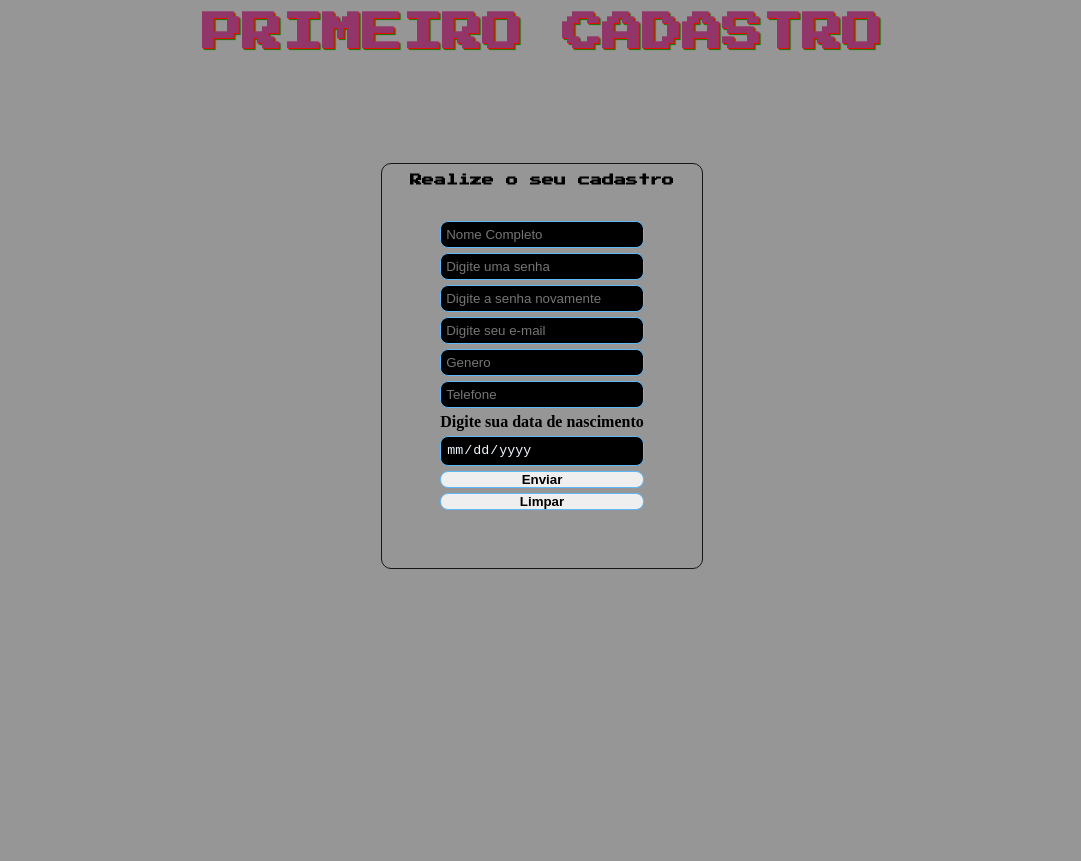
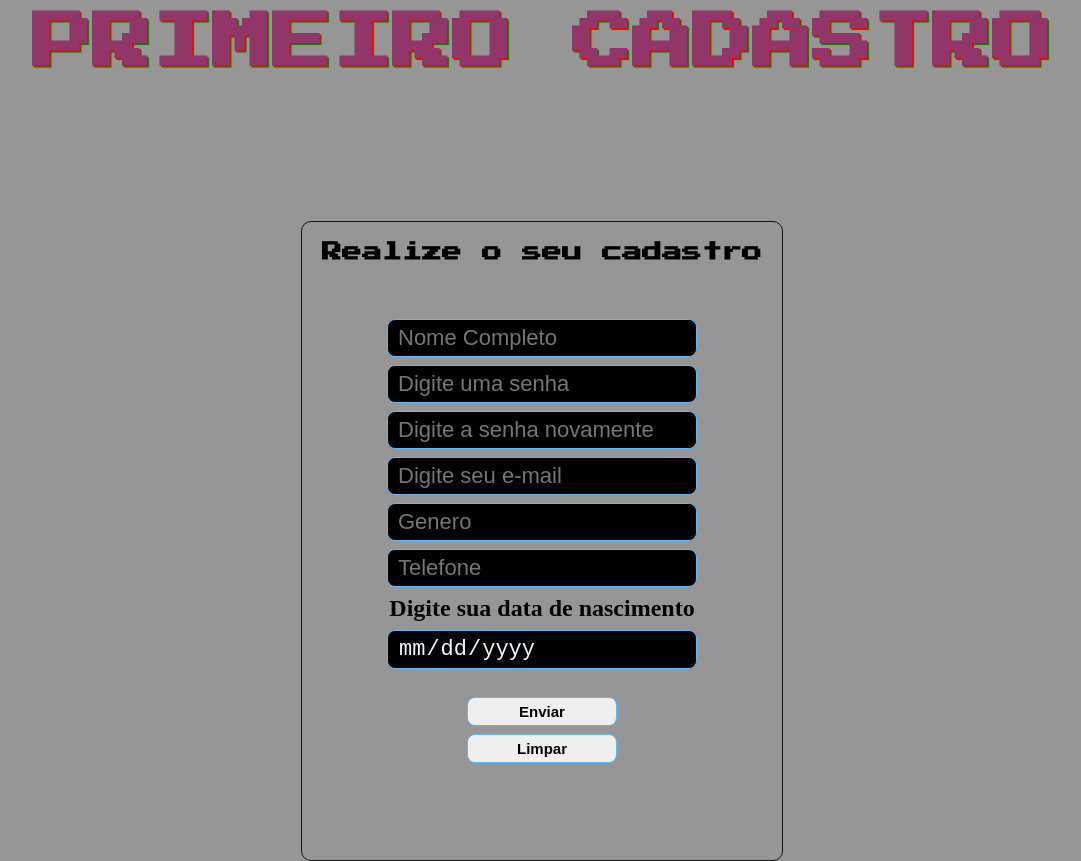
Before and after one commit to paulovarrone/primeiro-cadastro, a plain HTML site: page index.html in a window 1280 px wide. Shown: the whole page, without its empty margins (98-1179 px from the left). Before the commit the page ends 800 px from the top, so only its background shows below. Drawn offline with Linux system fonts and the light colour scheme.

Commit message:
ampliação

```diff
--- a/index.html
+++ b/index.html
@@ -36,7 +36,7 @@
 
 
 
-                                    Digite sua data de nascimento
+                                <div class="data">Digite sua data de nascimento</div>
                                 <input type="date" placeholder="">
 
                                 <button class="enviar" type="submit" form="meu-form">Enviar</button>
--- a/style.css
+++ b/style.css
@@ -5,7 +5,7 @@ body {
 }
 
 header {
-    font-size: 40px;
+    font-size: 60px;
     font-family: 'Press Start 2P', cursive;
     padding: 13px 0px;
     text-align: center;
@@ -16,25 +16,27 @@ header {
 
 .cad {
     font-family: 'Press Start 2P', cursive;
-    font-size: 12px;
+    font-size: 20px;
 }
 
 .meio {
   margin: auto;
   border: 1px solid rgb(22, 22, 22);
   border-radius: 10px;
-  padding: 10px 10px 10px 10px;
+  padding: 20px 20px 49px 20px;
+  align-items: center;
 }
 
 .fundo {
     height: 600px;
+    margin-top: 135px;
 }
 
 div {
     border: 0px solid red;
     display: flex;
     flex-direction: column;
-    align-items: center;
+
 }
 
 * {
@@ -45,24 +47,38 @@ div {
 
   #meu-form {
     display: flex;
-    padding: 35px 48px 48px;
+    padding: 57px 48px 48px;
     width: fit-content;
     flex-direction: column;
     justify-content: flex-start;
-    gap: 5px;
+    gap: 8px;
     font-weight: 700;
+  }
+
+  .data {
+    font-size: 24px;
+    text-align: center;
   }
 
   input {
     border: 1px solid #5cb8f6;
-    padding: 5px 5px;
+    padding: 5px 10px;
+    /* margin: 1px 2px; */
     border-radius: 8px;
     background-color: rgb(0, 0, 0);
     color: aliceblue;
+    font-size: 22px;
+  }
+
+  .enviar {
+    margin-top: 20px;
   }
 
   button {
     border: 1px solid #5cb8f6;
     border-radius: 8px;
     font-weight: 700;
+    padding: 5px;
+    font-size: 15px;
+    margin: 0px 80px;
   }
```
